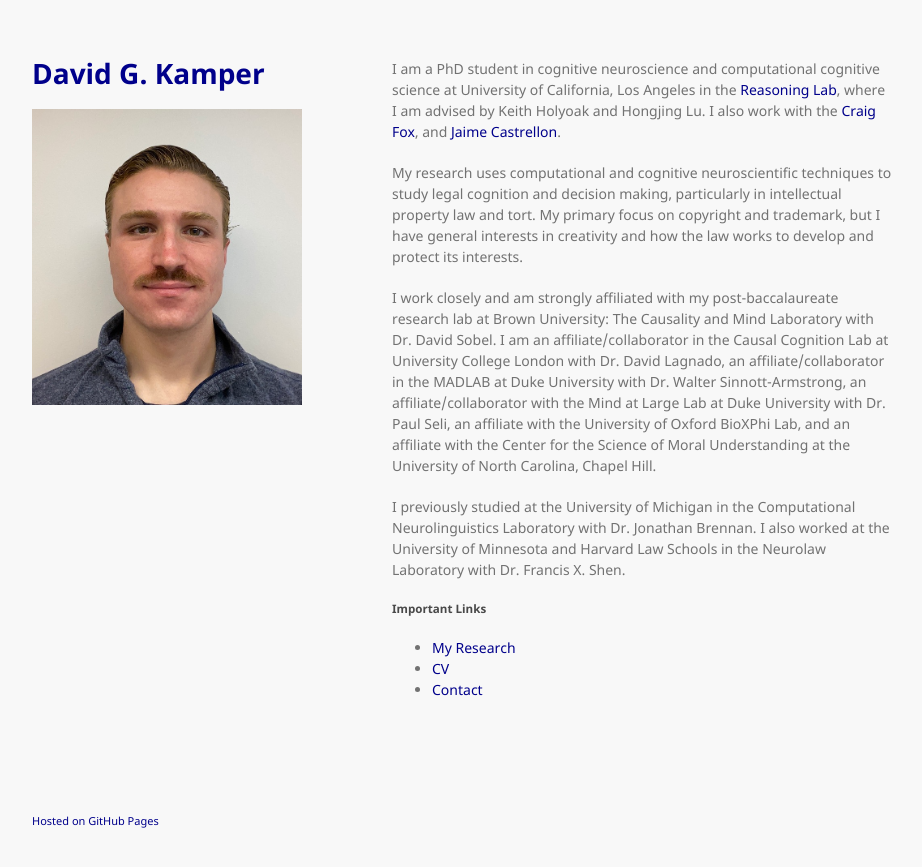
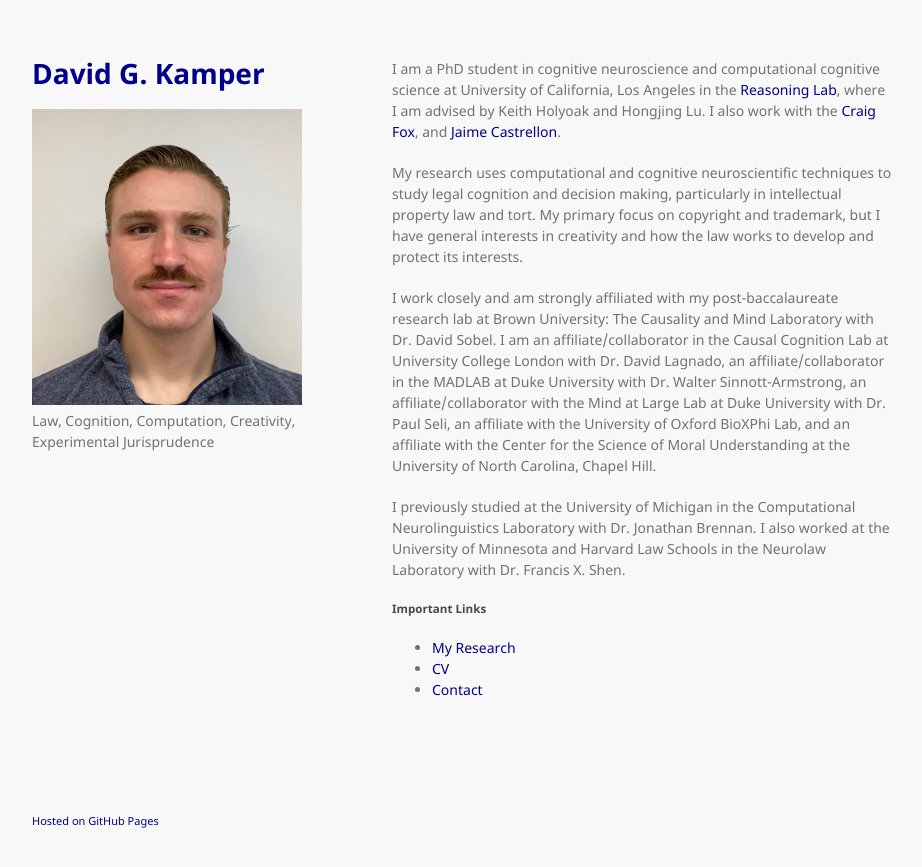
Before and after one commit to dgkamper/dgkamper.github.io, a Jekyll site: the page built from index.md, in a window 1280 px wide. Shown: the top 867 px of the page, without its empty margins (178-1100 px from the left). Built offline with Jekyll 4.4.1, drawn with Linux system fonts in a browser that asks for light colours; the repository's description, which GitHub fills in, is left out.

Commit message:
Update _config.yml

```diff
--- a/_config.yml
+++ b/_config.yml
@@ -1,5 +1,6 @@
 title: David G. Kamper
 logo: /assets/img/6ECC849C-EABB-4534-BA61-6C471A6BED6F_1_105_c.png
+description: Law, Cognition, Computation, Creativity, Experimental Jurisprudence
 show_downloads: true
 google_analytics:
 theme: jekyll-theme-minimal
```
